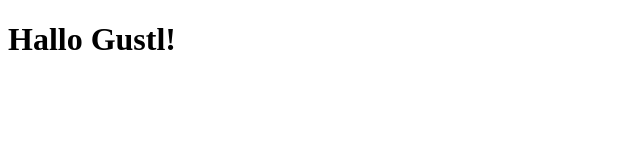
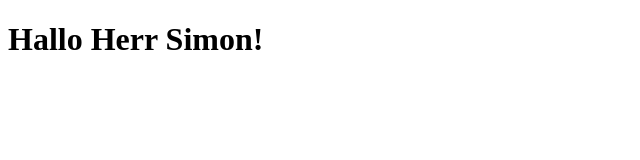
Before and after one commit to magdalenakierat/git-konflikt, a plain HTML site: page index.html in a window 1280 px wide. Shown: the whole page, without its empty margins (0-640 px from the left). Drawn offline with Linux system fonts and the light colour scheme.

Commit message:
change headline

```diff
--- a/index.html
+++ b/index.html
@@ -7,6 +7,6 @@
     <title>Document</title>
   </head>
   <body>
-    <h1>Hallo Gustl!</h1>
+    <h1>Hallo Herr Simon!</h1>
   </body>
 </html>
```
